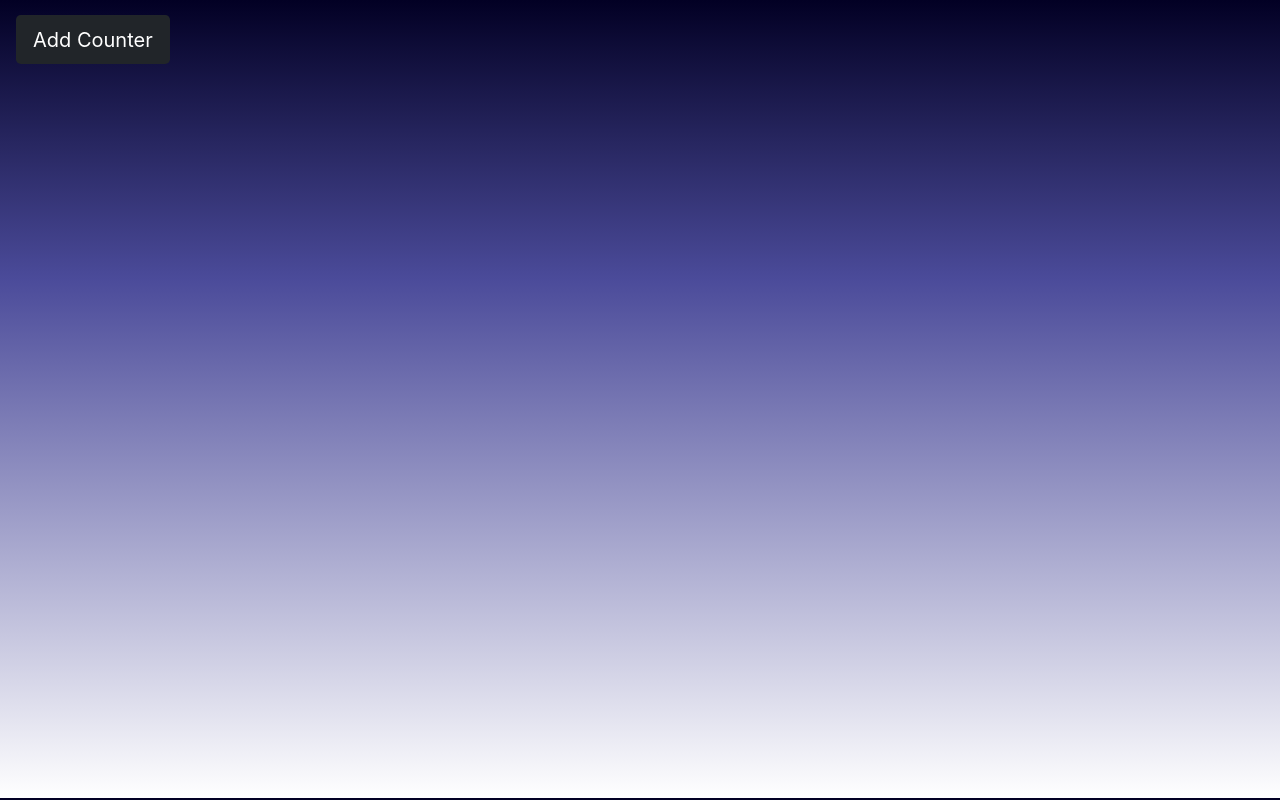
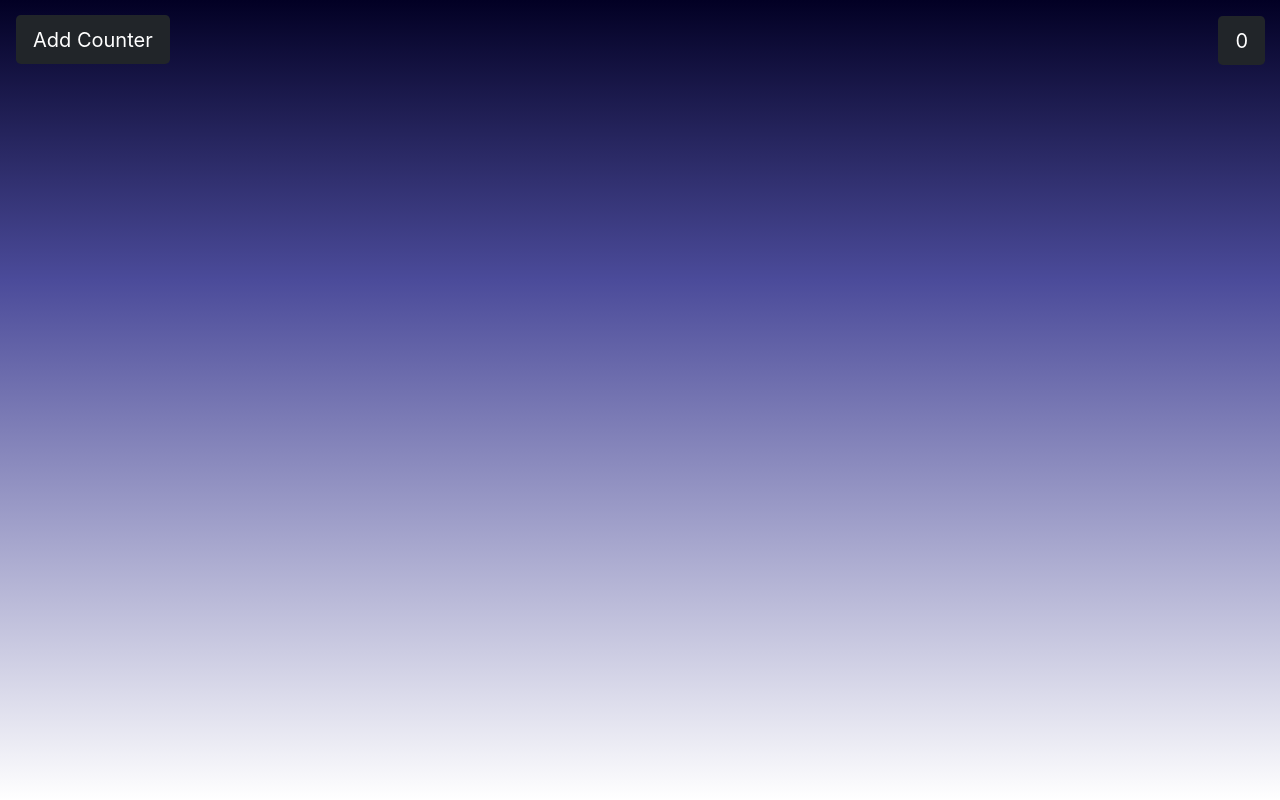
Before and after one commit to Divynshi-Singh/counter, a React (Vite) app: page / in a window 1280 px wide. Built offline with nearby package versions, Linux system fonts and the light colour scheme.

Commit message:
TotalSum of Counter

```diff
--- a/src/components/Counter.jsx
+++ b/src/components/Counter.jsx
@@ -1,11 +1,14 @@
-import React, { useState, useEffect } from 'react';
+import React, { useState, useEffect, useRef } from 'react';
+import TotalSumCounter from './TotalSumCounter';
 
 const Counter = () => {
   const [counters, setCounters] = useState([]);
+  const intervalsRef = useRef({});
+
   const handleAddCounterClick = () => {
-
     setCounters([...counters, { id: Date.now(), value: 0, isStarted: false }]);
   };
+
   const handleStartStop = (id) => {
     setCounters((prevCounters) =>
       prevCounters.map((counter) =>
@@ -17,22 +20,23 @@ const Counter = () => {
   };
 
   useEffect(() => {
-    const intervals = counters.map((counter) => {
-      let interval;
-      if (counter.isStarted) {
-        interval = setInterval(() => {
+    counters.forEach((counter) => {
+      if (counter.isStarted && !intervalsRef.current[counter.id]) {
+        intervalsRef.current[counter.id] = setInterval(() => {
           setCounters((prevCounters) =>
             prevCounters.map((c) =>
               c.id === counter.id ? { ...c, value: c.value + 1 } : c
             )
           );
         }, 1000);
+      } else if (!counter.isStarted && intervalsRef.current[counter.id]) {
+        clearInterval(intervalsRef.current[counter.id]);
+        delete intervalsRef.current[counter.id];
       }
-
-      return { id: counter.id, interval };
     });
     return () => {
-      intervals.forEach(({ interval }) => clearInterval(interval));
+      Object.values(intervalsRef.current).forEach(clearInterval);
+      intervalsRef.current = {};
     };
   }, [counters]);
 
@@ -42,12 +46,11 @@ const Counter = () => {
       <button className="add-counter btn" onClick={handleAddCounterClick}>
         Add Counter
       </button>
-      {/* <button className='counter-value btn'>0</button> */}
-
+      {/* TotalSumCounter component for showing total sum */}
+      <TotalSumCounter counters={counters} />
       <div className="counters-row">
         {counters.map((counter) => (
           <div key={counter.id} className="center-container">
-
             <button
               className="start-stop"
               onClick={() => handleStartStop(counter.id)}
--- /dev/null
+++ b/src/components/TotalSumCounter.jsx
@@ -0,0 +1,16 @@
+import React from 'react';
+
+const TotalSumCounter = ({ counters }) => {
+    const totalSum = counters.reduce(
+        (sum, counter) => (counter.isStarted ? sum + counter.value : sum),
+        0
+    );
+
+    return (
+        <div>
+            <button className="counter-value btn">{totalSum}</button>
+        </div>
+    );
+};
+
+export default TotalSumCounter;
--- a/src/index.css
+++ b/src/index.css
@@ -1,17 +1,11 @@
 body {
   background: linear-gradient(180deg, #020024, #4b4b9a 35%, #fff);
-  height: 97.8vh;
+  height: 100vh;
   font-family: -apple-system, BlinkMacSystemFont, "Segoe UI", "Roboto", "Oxygen", "Ubuntu", "Cantarell", "Fira Sans", "Droid Sans", "Helvetica Neue", sans-serif;
   -webkit-font-smoothing: antialiased;
-  overflow-x: auto;
-}
-
-.counter-container {
-  display: flex;
-  flex-direction: column;
-  justify-content: flex-start;
-  width: 100%;
-  padding: 20px;
+  overflow-y:auto;
+  position: relative;
+  margin: 0;
 }
 
 .btn {
@@ -30,20 +24,27 @@ body {
 
 .add-counter {
   padding-top: 9px;
-  margin-top: 7px;
-  margin-left: 8px;
+  padding-top: 9px;
+  margin-top: 15px;
+  margin-left: 16px;
 }
-
 .counter-value {
   padding-top: 9px;
-  margin-top: 7px;
-  margin-right: 8px;
+  position: absolute;
+  right: 10px;
+  top: 10px;
+  margin-top: 6px;
+  margin-right: 5px;
+
 }
-
 .counters-row {
   display: flex;
   justify-content: center;
   margin-top: 20px;
+  width: 100%;
+  flex-wrap: wrap;
+  gap:10px;
+  overflow: hidden;
 }
 
 .center-container {
@@ -51,11 +52,11 @@ body {
   flex-direction: column;
   align-items: center;
   margin-right: 10px;
-  margin: 1rem
+  margin: 1rem;
 }
 
 .start-stop {
-  padding: 10px 10px;
+  padding: 8px 10px;
   font-size: 1.25rem;
   border-radius: .3rem;
   border: none;
@@ -71,16 +72,19 @@ body {
 
 .counter-box {
   padding: 1rem;
-  background-color: #f0f0f0;
+  background-color: #f8f9fa;
   border-radius: .3rem;
-  margin-top: 10px;
-  font-weight: bold;
+  margin-top: 7px;
   height: 41px;
   width: 106px;
   display: flex;
   justify-content: center;
   align-items: center;
+  box-shadow: 0 .5rem 1rem rgba(0, 0, 0, .15);
+
 }
+
+
 
 @media (max-width: 768px) {
   .counter-container {
@@ -92,7 +96,8 @@ body {
     padding: .4rem .8rem;
   }
 
-  .add-counter, .counter-value {
+  .add-counter,
+  .counter-value {
     font-size: 1rem;
     padding: .4rem .8rem;
   }
@@ -103,15 +108,17 @@ body {
   }
 
   .counter-box {
-    width: 90px;
+    width: 80px;
     height: 36px;
     font-size: 1.2rem;
   }
 
   .counters-row {
-    flex-wrap: nowrap;
+
+    flex-wrap: wrap;
   }
 }
+
 @media (max-width: 480px) {
   .counter-container {
     padding: 10px;
@@ -122,7 +129,8 @@ body {
     padding: .3rem .6rem;
   }
 
-  .add-counter, .counter-value {
+  .add-counter,
+  .counter-value {
     font-size: 1rem;
     padding: .3rem .6rem;
   }
@@ -133,13 +141,23 @@ body {
   }
 
   .counter-box {
-    width: 80px;
+    width: 70px;
     height: 32px;
     font-size: 1rem;
   }
 
   .counters-row {
-    flex-wrap: nowrap;
+    flex-wrap: wrap;
     justify-content: center;
   }
 }
+
+.btn:focus {
+  border-color: #1a1e21;
+  box-shadow: 0 0 0 .25rem rgba(66, 70, 73, 0.5);
+}
+
+.start-stop:focus{
+  border-color: #1a1e21;
+  box-shadow: 0 0 0 .25rem rgba(189, 198, 205, 0.5);
+}
```
